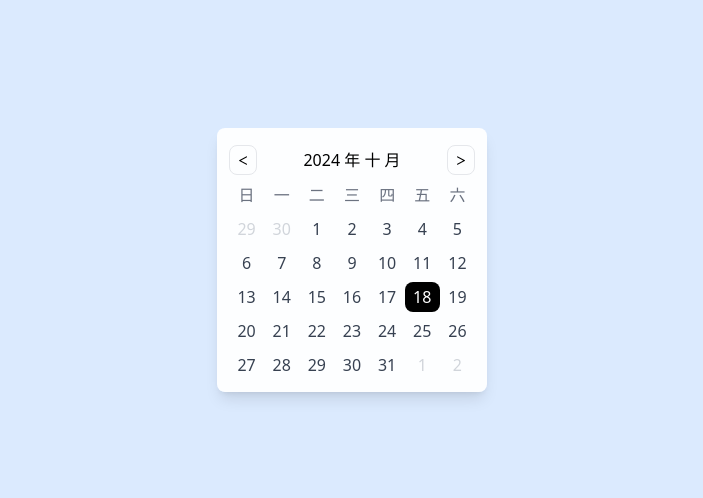
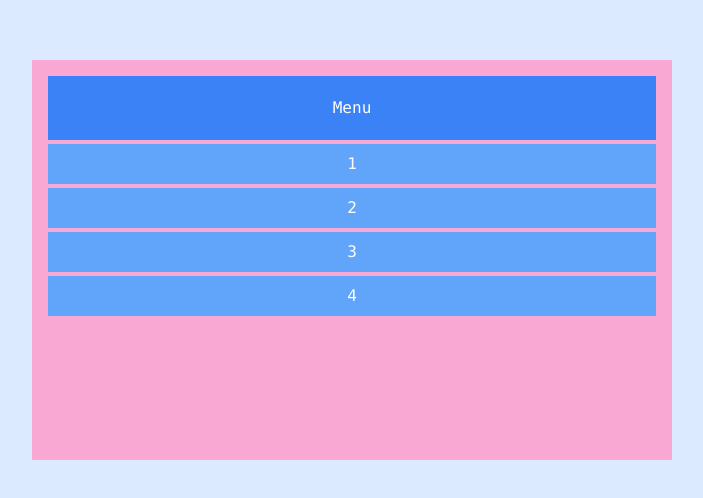
Before and after one commit to NeilYeTAT/LearnCSSuseReact-Tailwind, a React (Vite) app: page / in a window 1280 px wide. Shown: the part 140-638 px from the top of the page, without its empty margins (288-991 px from the left). Built offline with nearby package versions, Linux system fonts and the light colour scheme.

Commit message:
feat: drop down menu with framer-motion

```diff
--- a/src/App.tsx
+++ b/src/App.tsx
@@ -1,8 +1,8 @@
-import FuckCSS from './components/day11-calendar/FuckCSS'
+import FuckCSS from './components/day13-drop-down-menu/FuckCSS'
 
 function App() {
   return (
-    <div className="flex h-screen w-screen flex-col gap-4 bg-blue-100">
+    <div className="flex h-screen w-screen flex-col items-center gap-4 bg-blue-100">
       <FuckCSS></FuckCSS>
     </div>
   )
--- /dev/null
+++ b/src/components/day13-drop-down-menu/FuckCSS.tsx
@@ -0,0 +1,38 @@
+import { AnimatePresence, motion } from 'framer-motion'
+import { useState } from 'react'
+
+export default function FuckCSS() {
+  const [isExpand, setIsExpand] = useState(true)
+
+  return (
+    <div className="m-auto flex h-1/2 w-1/2 flex-col gap-1 overflow-hidden bg-pink-300 p-4 font-mono text-white">
+      <button
+        className="h-16 w-full bg-blue-500"
+        onClick={() => setIsExpand(!isExpand)}
+      >
+        Menu
+      </button>
+
+      <AnimatePresence>
+        {isExpand && (
+          <div className="flex h-fit w-full origin-top flex-col gap-1">
+            {[1, 2, 3, 4].map((item, index) => (
+              <motion.div
+                key={index}
+                initial={{ translateX: -1000 }}
+                animate={{ translateX: 0 }}
+                exit={{ translateX: -1000 }}
+                transition={{
+                  delay: (index + 1) * 0.1,
+                }}
+                className={`flex h-10 items-center justify-center bg-blue-400 hover:bg-blue-300`}
+              >
+                {item}
+              </motion.div>
+            ))}
+          </div>
+        )}
+      </AnimatePresence>
+    </div>
+  )
+}
```
Also changed, not shown: src/components/day13-drop-down-menu/Screenshot.png (added), src/components/day13-drop-down-menu/readme.md (added).
